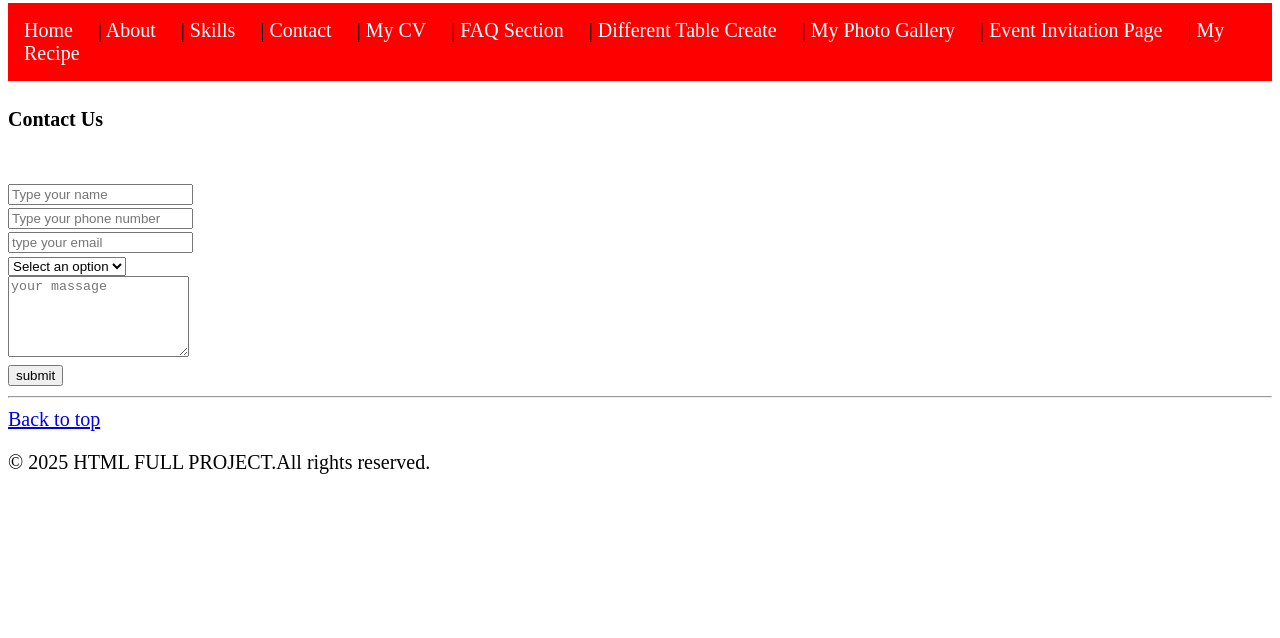
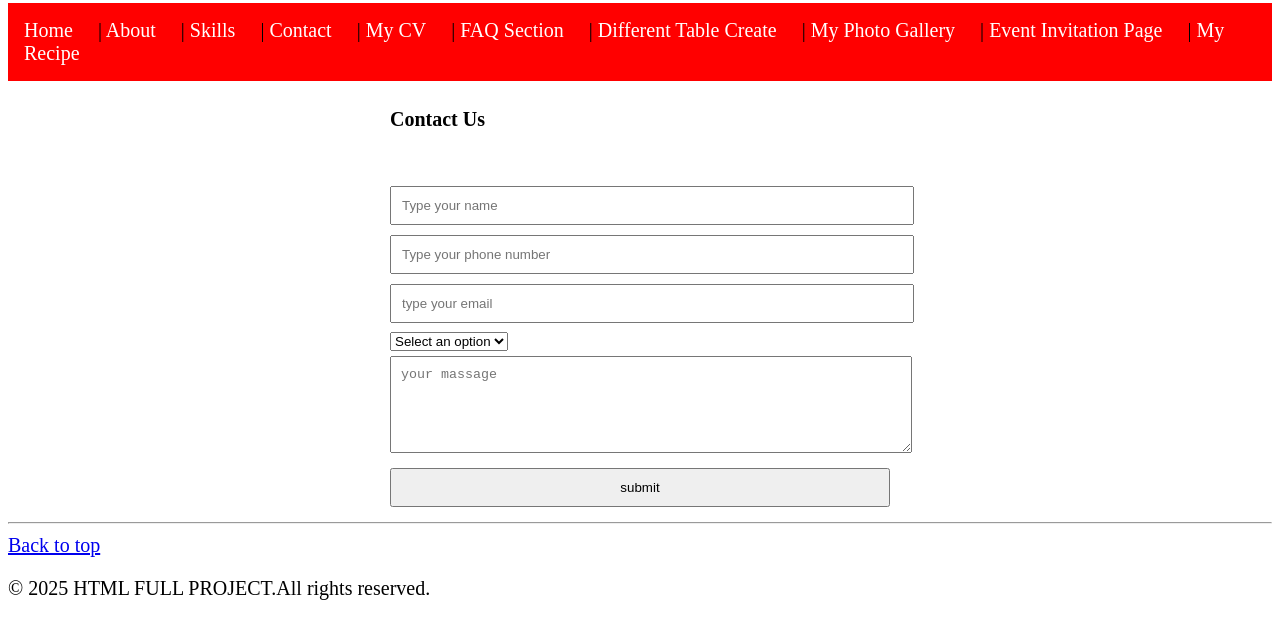
Before and after one commit to tituxs151/Html-full-project.github.io, a plain HTML site: page Form.html in a window 1280 px wide. Shown: the part 156-794 px from the top of the page. Drawn offline with Linux system fonts and the light colour scheme; a script that the page names is missing.

Commit message:
Update style.css

```diff
--- a/style.css
+++ b/style.css
@@ -16,3 +16,12 @@ nav a {
         text-align: center;
     }
 }
+form {
+     max-width: 500px;
+     margin: 0 auto;
+   }
+   input, textarea {
+     width: 100%;
+     padding: 10px;
+     margin: 5px 0;
+   }
```
